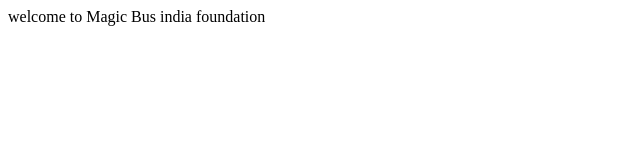
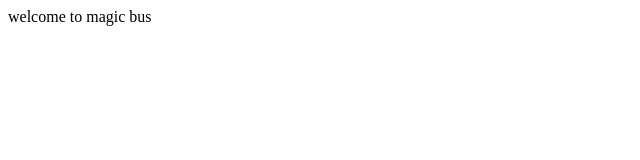
Before and after one commit to kavinkishore-glitch/Demo-Project, a plain HTML site: page index.html in a window 1280 px wide. Shown: the whole page, without its empty margins (0-640 px from the left). Drawn offline with Linux system fonts and the light colour scheme.

Commit message:
First commit

```diff
--- a/index.html
+++ b/index.html
@@ -6,6 +6,6 @@
     <title>Document</title>
 </head>
 <body>
-    welcome to Magic Bus india foundation
+    welcome to magic bus
 </body>
 </html>
```
